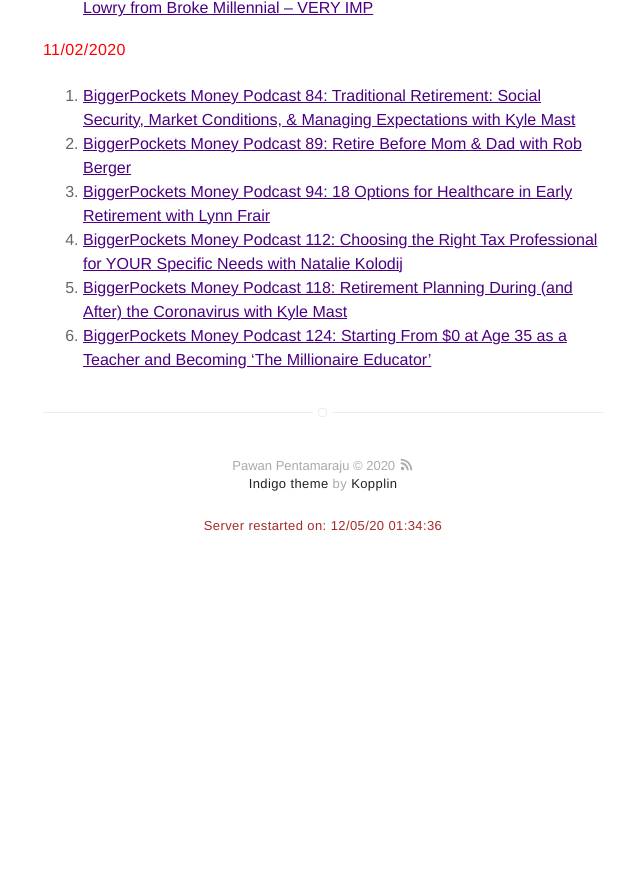
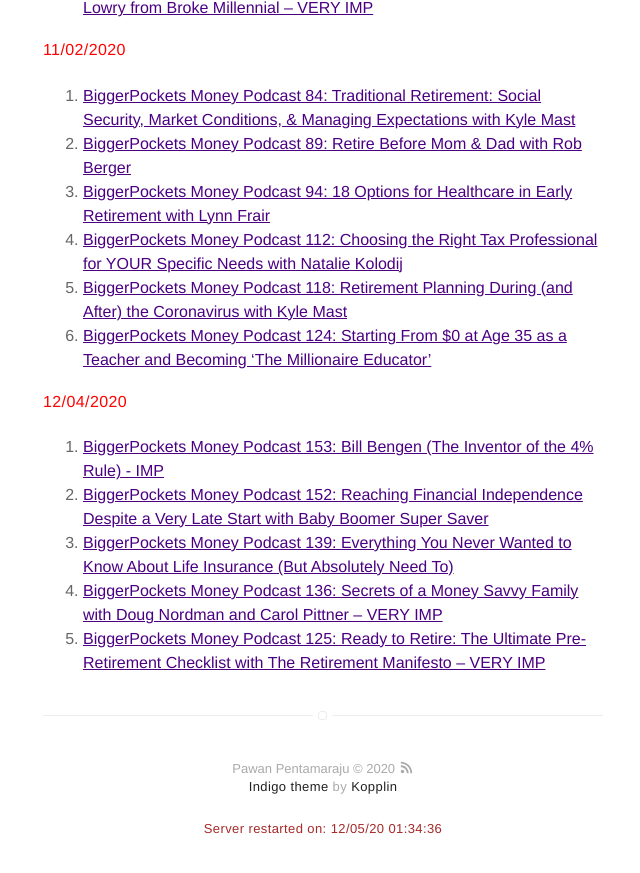
Before and after one commit to pawanpe/pawanpe.github.io, a Jekyll site: the page built from booklist/2020/articlesandvideos.markdown, in a window 1280 px wide and 900 px high, scrolled down 2972 px. Shown: the top 873 px of the window, without its empty margins (317-957 px from the left). Built offline with Jekyll 4.4.1, drawn with Linux system fonts in a browser that asks for light colours; before the commit the page ends 3569 px from its top, so only the background shows below that.

Commit message:
Update podcast list for 12/04/2020

```diff
--- a/booklist/2020/articlesandvideos.markdown
+++ b/booklist/2020/articlesandvideos.markdown
@@ -106,3 +106,11 @@ layout: page
 5. [BiggerPockets Money Podcast 112: Choosing the Right Tax Professional for YOUR Specific Needs with Natalie Kolodij](https://www.biggerpockets.com/blog/biggerpockets-money-podcast-112-natalie-kolodij)
 5. [BiggerPockets Money Podcast 118: Retirement Planning During (and After) the Coronavirus with Kyle Mast](https://www.biggerpockets.com/blog/biggerpockets-money-podcast-118-kyle-mast)
 6. [BiggerPockets Money Podcast 124: Starting From $0 at Age 35 as a Teacher and Becoming ‘The Millionaire Educator’](https://www.biggerpockets.com/blog/biggerpockets-money-podcast-124-millionaire-educator)
+
+<b style="color: red">12/04/2020</b>
+
+1. [BiggerPockets Money Podcast 153: Bill Bengen (The Inventor of the 4% Rule) - IMP](https://www.biggerpockets.com/blog/biggerpockets-money-podcast-153-bill-bengen)
+2. [BiggerPockets Money Podcast 152: Reaching Financial Independence Despite a Very Late Start with Baby Boomer Super Saver](https://www.biggerpockets.com/blog/biggerpockets-money-podcast-152-baby-boomer-super-saver)
+3. [BiggerPockets Money Podcast 139: Everything You Never Wanted to Know About Life Insurance (But Absolutely Need To) ](https://www.biggerpockets.com/blog/biggerpockets-money-podcast-139-joe-saul-sehy)
+4. [BiggerPockets Money Podcast 136: Secrets of a Money Savvy Family with Doug Nordman and Carol Pittner -- VERY IMP](https://www.biggerpockets.com/blog/biggerpockets-money-podcast-136-doug-nordman-carol-pittner)
+5. [BiggerPockets Money Podcast 125: Ready to Retire: The Ultimate Pre-Retirement Checklist with The Retirement Manifesto -- VERY IMP](https://www.biggerpockets.com/blog/biggerpockets-money-podcast-125-retirement-manifesto)
```
